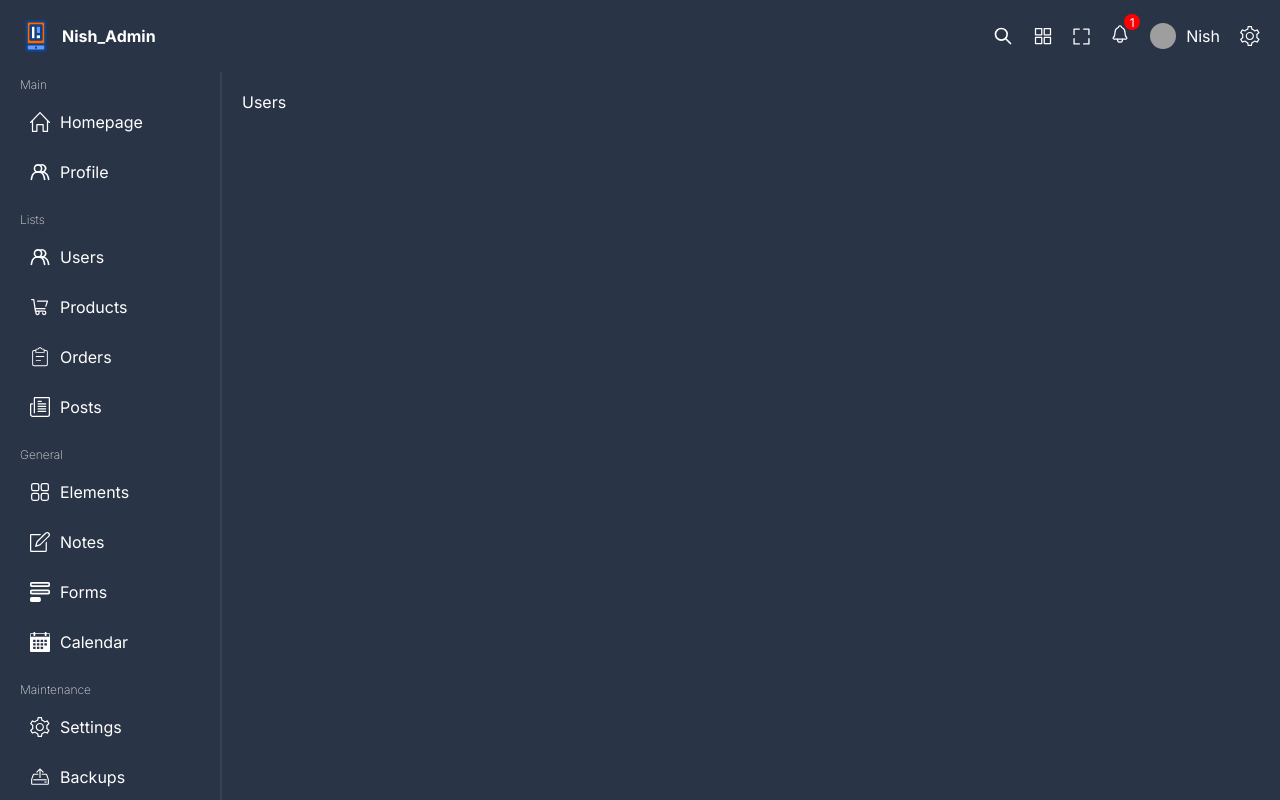
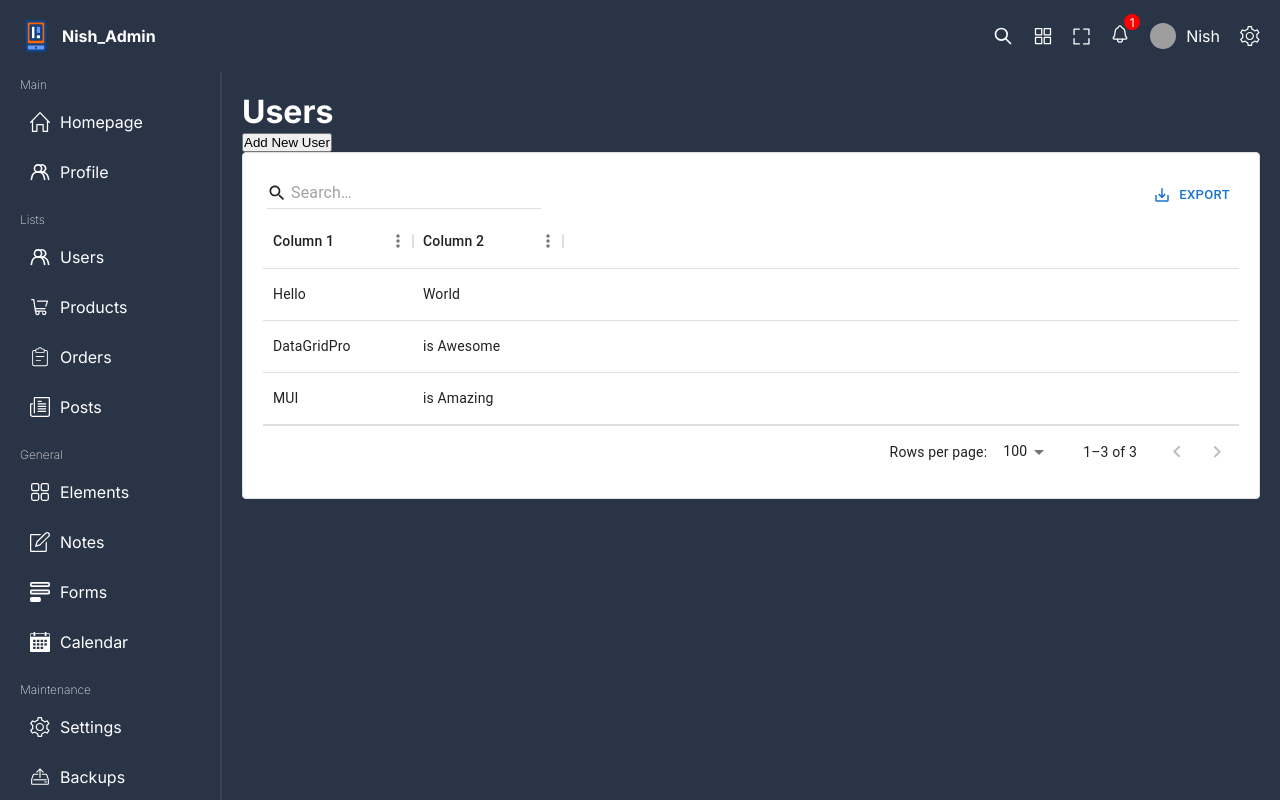
Before and after one commit to yadavNishant2020/react-admin-ui, a React (Vite) app: page /users in a window 1280 px wide. Shown: the top 800 px of the page. Built offline with nearby package versions, Linux system fonts and the light colour scheme; grey boxes are pictures that could not be loaded.

Commit message:
Added data-grid

```diff
--- a/package.json
+++ b/package.json
@@ -10,6 +10,10 @@
     "preview": "vite preview"
   },
   "dependencies": {
+    "@emotion/react": "^11.11.4",
+    "@emotion/styled": "^11.11.0",
+    "@mui/material": "^5.15.11",
+    "@mui/x-data-grid": "^6.19.5",
     "react": "^18.2.0",
     "react-dom": "^18.2.0",
     "react-router-dom": "^6.22.0",
--- /dev/null
+++ b/src/components/dataTable/DataTable.tsx
@@ -0,0 +1,35 @@
+import { DataGrid, GridRowsProp, GridColDef, GridToolbar } from '@mui/x-data-grid';
+import "./dataTable.scss"
+const rows: GridRowsProp = [
+    { id: 1, col1: 'Hello', col2: 'World' },
+    { id: 2, col1: 'DataGridPro', col2: 'is Awesome' },
+    { id: 3, col1: 'MUI', col2: 'is Amazing' },
+];
+
+const columns: GridColDef[] = [
+    { field: 'col1', headerName: 'Column 1', width: 150, editable: true},
+    { field: 'col2', headerName: 'Column 2', width: 150, editable: true},
+];
+
+function DataTable() {
+    return (
+
+        <div className="dataTable">
+            <DataGrid className='dataGrid' rows={rows} columns={columns}
+            slots={{toolbar:GridToolbar}}
+            slotProps={{
+                toolbar: {
+                    showQuickFilter: true,
+                    quickFilterProps: {debounceMs: 500}
+                }
+            }}
+            disableRowSelectionOnClick
+            disableColumnFilter
+            disableDensitySelector
+            disableColumnSelector
+            />
+        </div>
+    )
+}
+
+export default DataTable
--- /dev/null
+++ b/src/components/dataTable/dataTable.scss
@@ -0,0 +1,10 @@
+.dataTable{
+    .dataGrid{
+    background-color: #ffff;
+    padding: 20px;
+
+    .MuiDataGrid-toolbarContainer{
+        flex-direction: row-reverse;
+    }
+    }
+}
--- a/src/pages/users/Users.tsx
+++ b/src/pages/users/Users.tsx
@@ -1,8 +1,17 @@
+import DataTable from "../../components/dataTable/DataTable"
 import "./users.scss"
 
 function Users() {
   return (
-    <div className='user'>Users</div>
+    <div className='users'>
+      <div className="info">
+        <h1>Users</h1>
+        <button>Add New User</button>
+        <div className="table">
+          <DataTable />
+        </div>
+      </div>
+    </div>
   )
 }
 
```
Also changed, not shown: 1 other file (tests, documents, lock files or other folders).
